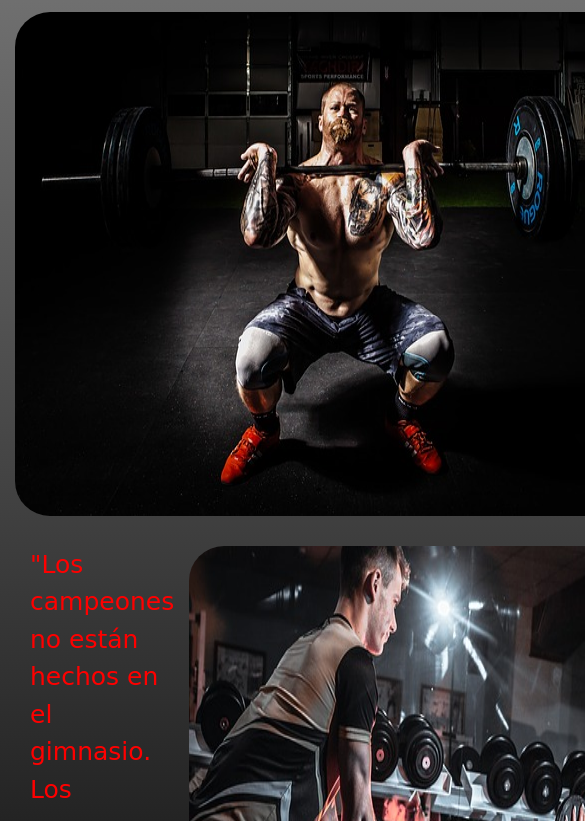
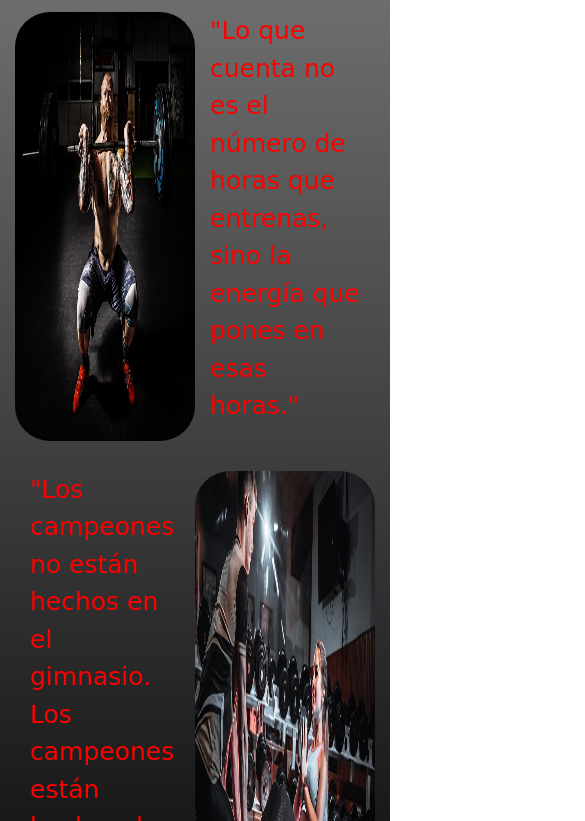
Before and after one commit to Fernandocampos96/Fernando-Campos-28125, a plain HTML site: page index.html in a window 390 px wide. Shown: the part 183-1004 px from the top of the page, 585 px wide, since content can reach past the window. Drawn offline with nearby package versions, Linux system fonts and the light colour scheme; a web font is replaced by a local one.

Commit message:
responsive-inicio-y-contacto

```diff
--- a/scss/_contacto.scss
+++ b/scss/_contacto.scss
@@ -6,6 +6,7 @@
     display: flex;
     justify-content: space-evenly;
     flex-wrap: wrap;
+    width: auto;
     .formulario {
         margin: 45px;
     }
--- a/scss/_inicio.scss
+++ b/scss/_inicio.scss
@@ -46,10 +46,11 @@ li {
     width: auto;
     padding: $padding - 10;
     height: 45%;
-    margin: $margin -15;
+    margin: auto;
     display: flex;
     justify-content: space-between;
     .imgInicio{
         border-radius: 35px;
+        width: 50%;
     }
 }
```
Also changed, not shown: pages/galeria.html (+1 -1 lines), style.css, 1 other file.
